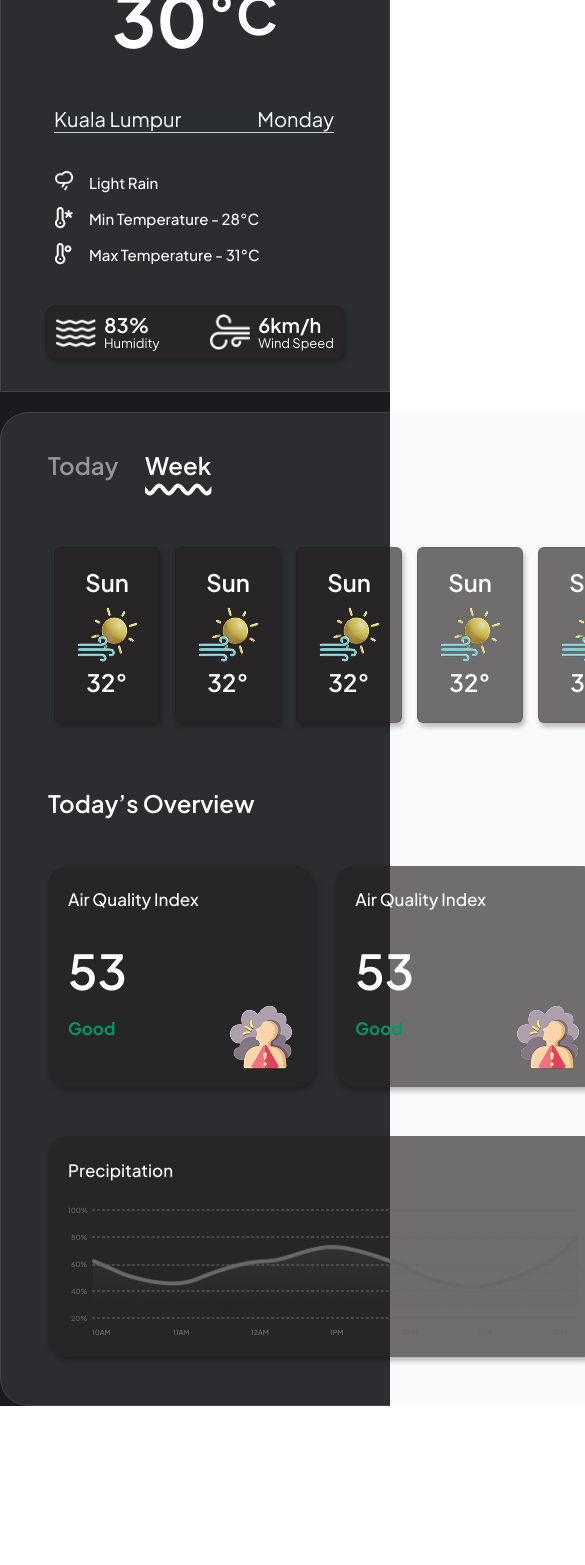
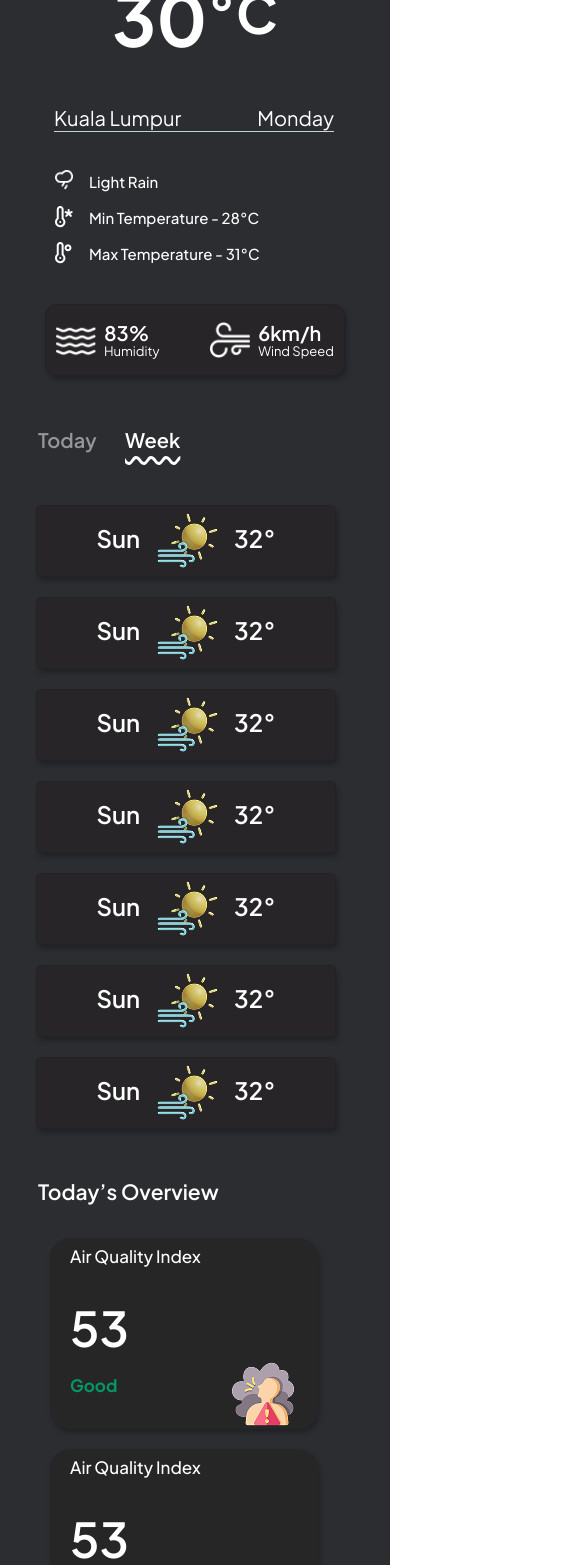
Before and after one commit to athulraj-mr/Weather-App, a React (Vite) app in the folder weather_app/: page / in a window 390 px wide. Shown: the part 432-1997 px from the top of the page, 585 px wide, since content can reach past the window. Before the commit the page ends 1838 px from the top, so only its background shows below. Built offline with nearby package versions, Linux system fonts and the light colour scheme.

Commit message:
sm-view done

```diff
--- a/weather_app/src/App.tsx
+++ b/weather_app/src/App.tsx
@@ -14,16 +14,16 @@ function App() {
 
   return (
     <div id='outer' className='w-full max-w-360 min-h-screen bg-[#191B1F] flex flex-col lg:p-3.75 lg:mx-auto lg:flex-row'>
-      <div id='main-frame' className='gap-5 max-w-352.5 mx-auto flex flex-col lg:flex-row lg:max-h-248.5'>
+      <div id='main-frame' className='lg:gap-5 max-w-352.5 mx-auto flex flex-col lg:flex-row lg:max-h-248.5'>
         <div id='left-frame' className='min-w-screen flex flex-col w-fit h-fit items-center font-plus gap-8 pt-7 lg:gap-12.25 lg:w-113 lg:h-248.5
-          lg:rounded-2xl border border-[#FFFFFF1A] bg-[#CCCCCC1A] lg:pt-10 lg:pr-11.75 lg:pb-10 lg:pl-11.75'>
+          lg:rounded-2xl lg:border border-[#FFFFFF1A] bg-[#CCCCCC1A] lg:pt-10 lg:pr-11.75 lg:pb-10 lg:pl-11.75'>
           <Search />
           <MainInfo />
           <MinorInfo />
           <AddInfo />
         </div>
-        <div id='right-frame' className='flex flex-col font-plus gap-12.25 w-234.5 h-248.5
-          rounded-[28px] border border-[#FFFFFF1A] bg-[#CCCCCC1A] pt-10 pr-11.75 pb-10 pl-11.75 opacity-100'>
+        <div id='right-frame' className='flex flex-col font-plus gap-8 lg:gap-12.25 min-w-screen h-fit lg:w-234.5 lg:h-248.5
+          lg:rounded-[28px] lg:border border-[#FFFFFF1A] bg-[#CCCCCC1A] pl-7.5 pr-1.5 pt-10 lg:pr-11.75 pb-10 lg:pl-11.75 opacity-100'>
           <DayToggle />
           <Cards />
           <Today />
--- a/weather_app/src/components/addInfo.tsx
+++ b/weather_app/src/components/addInfo.tsx
@@ -4,7 +4,7 @@ import wind from '../assets/image/wind.png'
 
 function AddInfo() {
     return (
-        <div id="addinfo" className="flex flex-row w-75 h-13.5 border mb-8 rounded-xl justify-between pr-2.5 pl-2.5 lg:pl-3.75 lg:pr-3.75 border-[#0000001A] bg-[#252222A6] shadow-[2px_4px_5px_0px_#00000040] items-center lg:rounded-xl lg:w-85.25 lg:h-19.5">
+        <div id="addinfo" className="flex flex-row w-75 h-18 border mb-3 rounded-xl justify-between pr-2.5 pl-2.5 lg:pl-3.75 lg:pr-3.75 border-[#0000001A] bg-[#252222A6] shadow-[2px_4px_5px_0px_#00000040] items-center lg:rounded-xl lg:w-85.25 lg:h-19.5">
             <div id="frame-4" className="flex flex-row w-fit h-fit gap-2 items-center">
                 <div id="water" className="h-10 w-10 lg:w-11.75 lg:h-11.75">
                     <img src={water} alt="water-img" className='w-fit h-fit'/>
--- a/weather_app/src/components/bottomOver.tsx
+++ b/weather_app/src/components/bottomOver.tsx
@@ -4,7 +4,7 @@ import Sun from "./sun"
 
 function BottomOver() {
     return (
-        <div id="bottom-over" className="flex flex-row max-w-211.25 h-55.25 gap-5">
+        <div id="bottom-over" className="flex flex-col mt-95.75 ml-5 lg:flex-row lg:max-w-211.25 lg:h-55.25 gap-5">
             <Precipitation />
             <Sun />
         </div>
--- a/weather_app/src/components/card.tsx
+++ b/weather_app/src/components/card.tsx
@@ -2,7 +2,7 @@ import sunWind from '../assets/image/sun-wind.png'
 
 function Card() {
     return (
-        <div id="card" className="w-26.5 h-44 flex flex-col items-center justify-center rounded-md
+        <div id="card" className="w-75 gap-3 lg:gap-0 lg:w-26.5 lg:h-44 flex lg:flex-col items-center justify-center rounded-md
              border border-[#0000001A] bg-[#252222A6] shadow-[2px_4px_5px_0px_#00000040]">
             <div id='day' className='w-12.405 h-7.5 top-4 left-7 font-semibold text-2xl leading-6 text-[#FFFFFF]'>Sun</div>
             <div id="img" className="w-17.5 h-17.5 top-13.25 left-4.5">
--- a/weather_app/src/components/cards.tsx
+++ b/weather_app/src/components/cards.tsx
@@ -3,7 +3,7 @@ import Card from "./card"
 
 function Cards() {
     return (
-        <div id="cards" className="flex flex-row w-fit h-fit pt-3.75 pr-1.5 pb-3.75 pl-1.5 gap-3.75">
+        <div id="cards" className="flex flex-col gap-5 lg:flex-row w-fit h-fit pt-3.75 pr-1.5 pb-3.75 pl-1.5 lg:gap-3.75">
             <Card />
             <Card />
             <Card />
--- a/weather_app/src/components/dayToggle.tsx
+++ b/weather_app/src/components/dayToggle.tsx
@@ -1,9 +1,9 @@
 
 function DayToggle() {
     return (
-        <div id="day-toggle" className="flex flex-row w-fit h-fit top-1.25 bottom-1.25 gap-6.5">
-            <span className="w-17.75 h-7.5 font-semibold text-2xl leading-6 text-[#FFFFFF80]">Today</span>
-            <span className="w-16.75 h-7.5 font-semibold text-2xl leading-6 underline decoration-wavy underline-offset-[30%] decoration-[15%] text-[#FFFFFF]">Week</span>
+        <div id="day-toggle" className="flex flex-row w-fit h-fit ml-2 lg:ml-0 gap-4 lg:gap-6.5">
+            <span className="w-17.75 h-7.5 font-semibold text-[20px] lg:text-2xl leading-6 text-[#FFFFFF80]">Today</span>
+            <span className="w-16.75 h-7.5 font-semibold text-[20px] lg:text-2xl leading-6 underline decoration-wavy underline-offset-[30%] decoration-[15%] text-[#FFFFFF]">Week</span>
         </div>
     )
 }
--- a/weather_app/src/components/precipitation.tsx
+++ b/weather_app/src/components/precipitation.tsx
@@ -4,12 +4,12 @@ import vector2 from '../assets/image/Vector 2.png'
 
 function Precipitation() {
     return (
-        <div id="precipitation" className="flex flex-col w-139 h-55.25 gap-1.25 bg-[#252222A6] rounded-[20px] shadow-[2px_4px_5px_0px_#00000040] relative">
-            <div id="title" className="flex flex-row pt-4 w-139 max-h-16.5 top-3.75 right-5 bottom-3.75 left-5 gap-2.5 items-center">
-                <span className="w-26.5 h-9 font-medium text-[17px] leading-9 ml-5 text-[#FFFFFF]">Precipitation</span>
+        <div id="precipitation" className="flex flex-col w-68 lg:w-139 h-55.25 gap-1.25 bg-[#252222A6] rounded-[20px] shadow-[2px_4px_5px_0px_#00000040] relative">
+            <div id="title" className="flex flex-row pt-4 w-27 lg:w-139 max-h-16.5 top-0 lg:top-3.75 lg:right-5 lg:bottom-3.75 lg:left-5 gap-2.5 items-center absolute">
+                <span className="w-26.5 h-9 font-medium text-[14px] lg:text-[17px] leading-9 ml-5 text-[#FFFFFF]">Precipitation</span>
             </div>
             <div id="line-chart" className="flex flex-row max-w-[531px] h-32.75 gap-1.25 relative">
-                <div id="frame-19" className="flex flex-col max-w-5 ml-5 max-h-39.25 top-2.75 bottom-2.75 text-[7px] leading-9 text-[#6A6969] justify-between items-end">
+                <div id="frame-19" className="flex flex-col max-w-5 ml-5 max-h-39.25 top-13 lg:top-2.75 lg:bottom-2.75 text-[7px] leading-9 text-[#6A6969] justify-between absolute items-end">
                     <div id="100" className="w-5 h-6.75">
                         <span className="font-medium">100%</span>
                     </div>
@@ -27,18 +27,18 @@ function Precipitation() {
                     </div>
                 </div>
                 <div id="group-26" className="w-122.25 h-25.875 relative">
-                    <img src={vector1} alt="" className='w-[486px] h-12.68 top-10.5 -left-px absolute'/>
-                    <img src={vector2} alt="" className='w-[486px] h-25.875 top-10.5 absolute'/>
+                    <img src={vector1} alt="" className='w-52 lg:w-[486px] h-12.68 top-27.5 left-11 lg:top-10.5 lg:-left-px absolute'/>
+                    <img src={vector2} alt="" className='w-52 lg:w-[486px] h-25.875 top-27.5 left-11 lg:top-10.5 absolute'/>
                 </div>
-                <div id='dotted' className='w-122.25 h-27 ml-11 absolute'>
-                    <div id='line-22' className='w-[486px] h-0 top-4 border border-dashed border-[#6A696980] absolute'></div>
-                    <div id='line-21' className='w-[486px] h-0 top-10.75 border border-dashed border-[#6A696980] absolute'></div>
-                    <div id='line-20' className='w-[486px] h-0 top-17.75 border border-dashed border-[#6A696980] absolute'></div>
-                    <div id='line-19' className='w-[486px] h-0 top-24.25 border border-dashed border-[#6A696980] absolute'></div>
-                    <div id='line-18' className='w-[486px] h-0 top-31 border border-dashed border-[#6A696980] absolute'></div>
+                <div id='dotted' className='lg:w-122.25 h-27 ml-11 top-13 absolute'>
+                    <div id='line-22' className='w-52 lg:w-[486px] h-0 top-4 border border-dashed border-[#6A696980] absolute'></div>
+                    <div id='line-21' className='w-52 lg:w-[486px] h-0 top-10.75 border border-dashed border-[#6A696980] absolute'></div>
+                    <div id='line-20' className='w-52 lg:w-[486px] h-0 top-17.75 border border-dashed border-[#6A696980] absolute'></div>
+                    <div id='line-19' className='w-52 lg:w-[486px] h-0 top-24.25 border border-dashed border-[#6A696980] absolute'></div>
+                    <div id='line-18' className='w-52 lg:w-[486px] h-0 top-31 border border-dashed border-[#6A696980] absolute'></div>
                 </div>
             </div>
-            <div id='frame-16' className='flex flex-row max-w-121.5 max-h-2.25 gap-12.5 ml-11 font-semibold text-[7px] leading-1.75 text-[#6A6969] justify-between'>
+            <div id='frame-16' className='flex flex-row w-52 lg:max-w-121.5 max-h-2.25 lg:gap-12.5 ml-11 font-semibold text-[7px] leading-1.75 text-[#6A6969] justify-between top-45.75 absolute'>
                 <div className='w-7.75 h-2.25'>
                     <span className='h-fit w-fit'>10AM</span>
                 </div>
--- a/weather_app/src/components/today.tsx
+++ b/weather_app/src/components/today.tsx
@@ -1,8 +1,8 @@
 
 function Today() {
     return (
-        <div id="today" className="w-51.75 h-7.5">
-            <span className="font-semibold text-2xl text-[#FFFFFF]">Today’s Overview</span>
+        <div id="today" className="w-51.75 h-7.5 pl-2 lg:pl-0">
+            <span className="font-semibold text-[21px] lg:text-2xl text-[#FFFFFF]">Today’s Overview</span>
         </div>
     )
 }
--- a/weather_app/src/components/topOver.tsx
+++ b/weather_app/src/components/topOver.tsx
@@ -3,7 +3,7 @@ import TodayCard from "./TodayCard"
 
 function TopOver() {
     return (
-        <div id="topover" className="flex flex-row max-w-211 h-55.25 gap-5">
+        <div id="topover" className="flex flex-col w-fit ml-5 lg:ml-0 lg:flex-row max-w-211 h-55.25 gap-5">
             <TodayCard />
             <TodayCard />
             <TodayCard />
```
Also changed, not shown: weather_app/src/components/search.tsx (line endings or trailing spaces).
